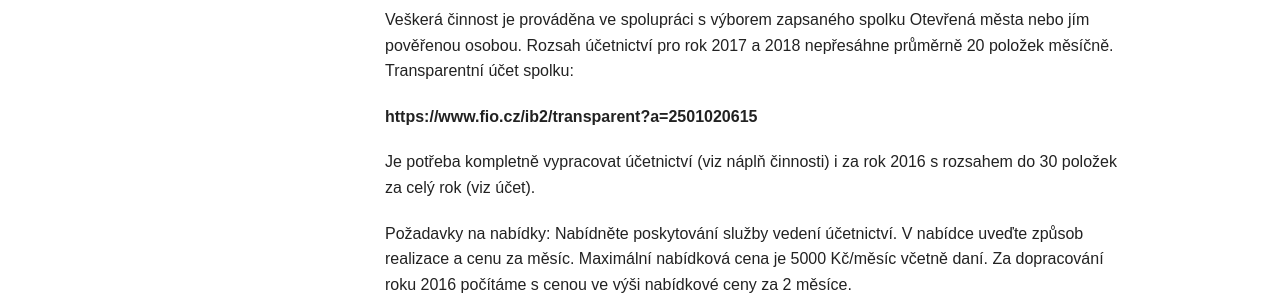
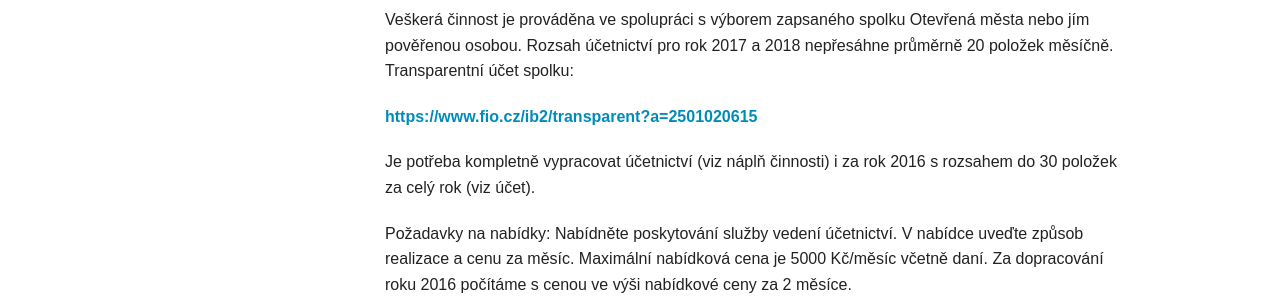
Before and after one commit to otevrenamesta/otevrenamesta.github.io, a Jekyll site: the page built from _posts/2017-01-10-vyberove_rizeni_na_dodavatele_ucetnich_sluzeb.md, in a window 1280 px wide. Shown: the part 649-949 px from the top of the page. Built offline with Jekyll 4.4.1, drawn with Linux system fonts in a browser that asks for light colours; nearby versions of some CDN libraries; library files that are not in the unit come from our copies.

Commit message:
výběrového řízení - oprava URL

```diff
--- a/_posts/2017-01-10-vyberove_rizeni_na_dodavatele_ucetnich_sluzeb.md
+++ b/_posts/2017-01-10-vyberove_rizeni_na_dodavatele_ucetnich_sluzeb.md
@@ -21,7 +21,7 @@ Náplň činnosti:
 
 Veškerá činnost je prováděna ve spolupráci s výborem zapsaného spolku Otevřená města nebo jím pověřenou osobou. Rozsah účetnictví pro rok 2017 a 2018 nepřesáhne průměrně 20 položek měsíčně. Transparentní účet spolku:
 
-**https://www.fio.cz/ib2/transparent?a=2501020615**
+**<https://www.fio.cz/ib2/transparent?a=2501020615>**
 
 Je potřeba kompletně vypracovat účetnictví (viz náplň činnosti) i za rok 2016 s rozsahem do 30 položek za celý rok (viz účet).
 
```
